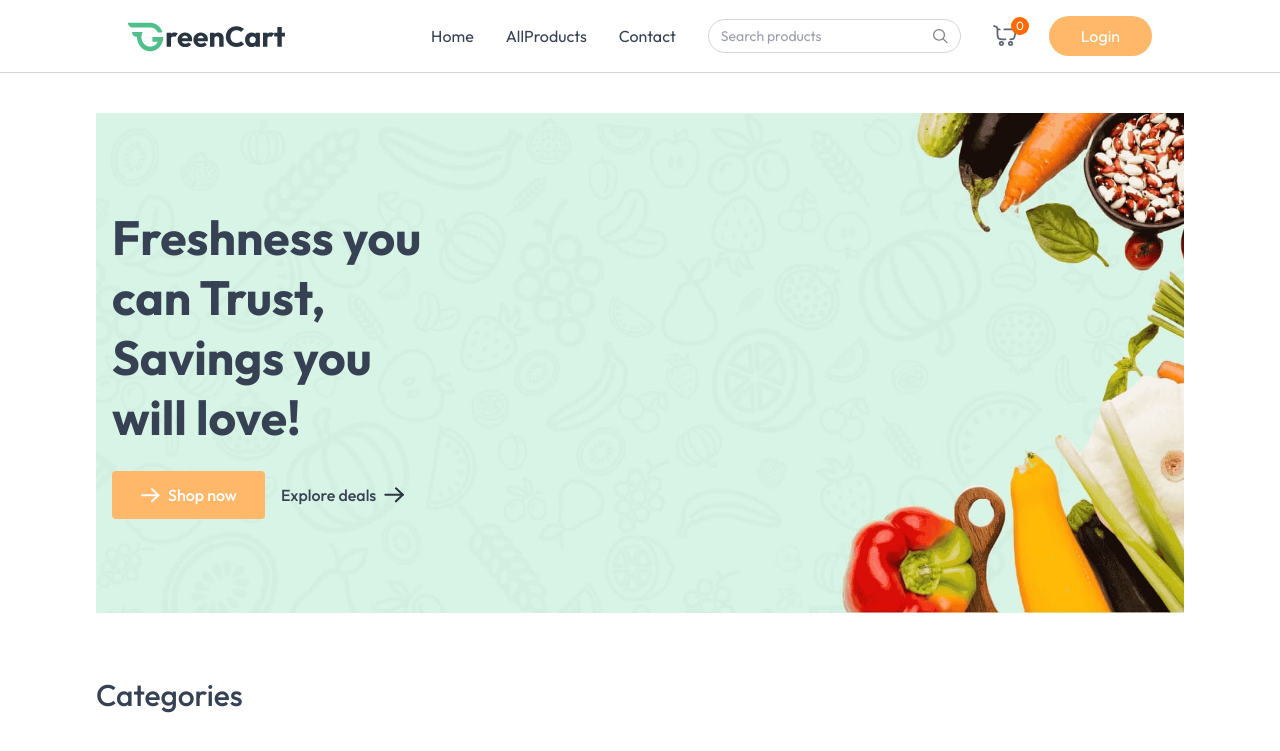
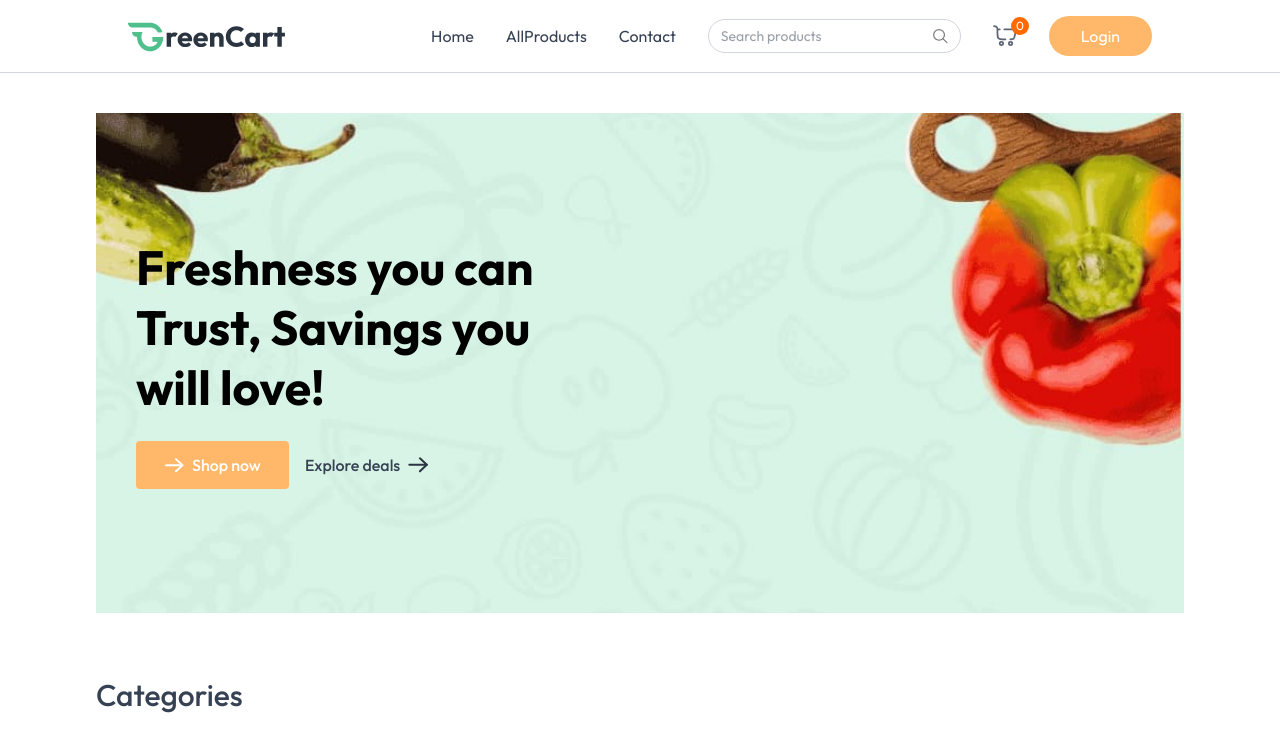
Before and after one commit to anjaliisingh12/Grocery-Mern-app, a React (Vite) app in the folder client/: page /#/ in a window 1280 px wide. Shown: the top 751 px of the page. Built offline with nearby package versions, Linux system fonts and the light colour scheme; no server answers.

Commit message:
Update MainBanner.jsx

```diff
--- a/client/src/components/MainBanner.jsx
+++ b/client/src/components/MainBanner.jsx
@@ -4,7 +4,7 @@ import { assets } from '../assets/assets.js';
 
 const MainBanner = () => {
   return (
-    <div className="relative h-[220px] md:h-[500px] overflow-hidden">
+    <div className="relative h-[260px] sm:h-[320px] md:h-[500px] overflow-hidden">
 
       <picture>
         <source
@@ -15,7 +15,7 @@ const MainBanner = () => {
         <img
           src={assets.main_banner_bg}
           alt="banner"
-          className="w-full h-full object-cover"
+          className="w-full h-full object-cover object-center"
           width="1200"
           height="500"
           loading="eager"
@@ -24,10 +24,11 @@ const MainBanner = () => {
         />
       </picture>
 
-      <div className="absolute inset-0 flex flex-col items-start justify-end md:justify-center pb-24 md:pb-0 px-4">
+      <div className="absolute inset-0 flex flex-col items-start justify-end md:justify-center pb-10 md:pb-0 px-4 md:px-10">
 
-        <h1 className="text-xl md:text-4xl lg:text-5xl font-bold leading-tight max-w-72 md:max-w-xs">
-          Freshness you can Trust, Savings you will love!
+        <h1 className="text-xl sm:text-3xl md:text-4xl lg:text-5xl font-bold leading-tight max-w-72 md:max-w-md text-black">
+          Freshness you can Trust,
+          Savings you will love!
         </h1>
 
         <div className="flex items-center mt-6 font-medium">
```
